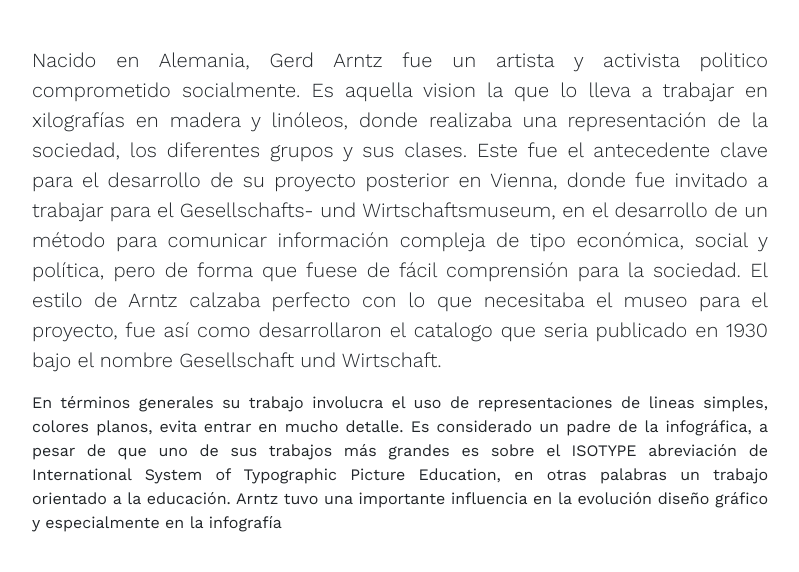
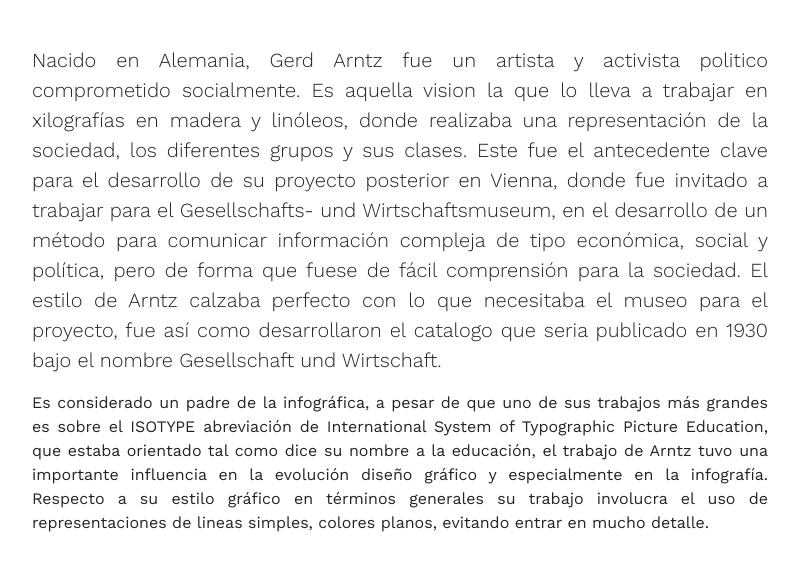
Before and after one commit to Mfmatusc/clase-01, a plain HTML site: page index.html in a window 1280 px wide. Shown: the part 173-745 px from the top of the page, without its empty margins (240-1039 px from the left). Drawn offline with nearby package versions, Linux system fonts and the light colour scheme.

Commit message:
Update index.html

```diff
--- a/index.html
+++ b/index.html
@@ -23,7 +23,7 @@
                     <h2 class="mb-5 text-center text-uppercase fs-5">María Fernanda Matus Cofré</h2>
 
                     <p class="lead">Nacido en Alemania, Gerd Arntz fue un artista y activista politico comprometido socialmente. Es aquella vision la que lo lleva a trabajar en xilografías en madera y linóleos, donde realizaba una representación de la sociedad, los diferentes grupos y sus clases. Este fue el antecedente clave para el desarrollo de su proyecto posterior en Vienna, donde fue invitado a trabajar para el Gesellschafts- und Wirtschaftsmuseum, en el desarrollo de un método para comunicar información compleja de tipo económica, social y política, pero de forma que fuese de fácil comprensión para la sociedad. El estilo de Arntz calzaba perfecto con lo que necesitaba el museo para el proyecto, fue así como desarrollaron el catalogo que seria publicado en 1930 bajo el nombre Gesellschaft und Wirtschaft.</p>
-                    <p>En términos generales su trabajo involucra el uso de representaciones de lineas simples, colores planos, evita entrar en mucho detalle. Es considerado un padre de la infográfica, a pesar de que uno de sus trabajos más grandes es sobre el ISOTYPE abreviación de International System of Typographic Picture Education, en otras palabras un trabajo orientado a la educación. Arntz tuvo una importante influencia en la evolución diseño gráfico y  especialmente en la infografía</p>
+                    <p>Es considerado un padre de la infográfica, a pesar de que uno de sus trabajos más grandes es sobre el ISOTYPE abreviación de International System of Typographic Picture Education, que estaba orientado tal como dice su nombre a la educación, el trabajo de Arntz tuvo una importante influencia en la evolución diseño gráfico y especialmente en la infografía. Respecto a su estilo gráfico en términos generales su trabajo involucra el uso de representaciones de lineas simples, colores planos, evitando entrar en mucho detalle.</p>
                 </div>
             </div>
         </header>
```
